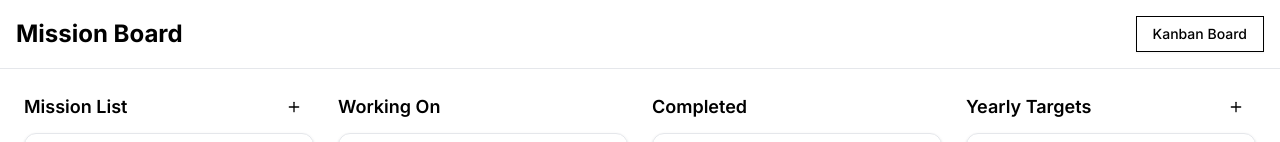
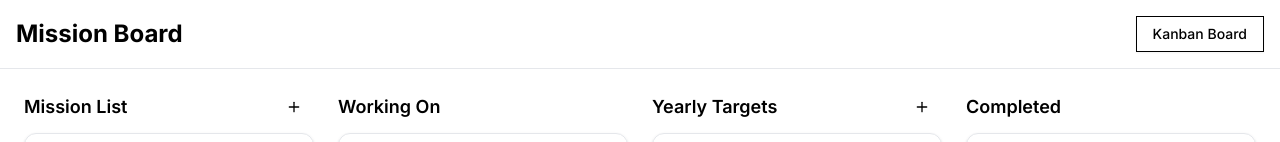
Before and after one commit to drtom-tech/domino-week-mission-tracker, a Next.js app: page /mission in a window 1280 px wide. Shown: the top 142 px of the page. Built offline with nearby package versions, Linux system fonts and the light colour scheme; no server answers; the database is empty.

Commit message:
refactor: swap "completed" and "yearly targets" on mission page
Update order in grid view and mobile columns.

#VERCEL_SKIP

Co-authored-by: null <231223209+drtom-tech@users.noreply.github.com>

```diff
--- a/components/mission-board.tsx
+++ b/components/mission-board.tsx
@@ -37,8 +37,8 @@ export function MissionBoard({ tasks }: MissionBoardProps) {
   const mobileColumns = [
     { id: "mission_list", label: "Mission List" },
     { id: "working_on", label: "Working On" },
+    { id: "yearly_targets", label: "Yearly Targets" },
     { id: "completed", label: "Completed" },
-    { id: "yearly_targets", label: "Yearly Targets" },
   ]
 
   const renderMobileView = () => {
@@ -88,16 +88,6 @@ export function MissionBoard({ tasks }: MissionBoardProps) {
           className="md:col-span-1"
         />
 
-        {/* Completed */}
-        <KanbanColumn
-          title="Completed"
-          columnId="completed"
-          tasks={getTasksByColumn("completed")}
-          allTasks={tasks}
-          onDrop={handleDrop}
-          className="md:col-span-1"
-        />
-
         {/* Yearly Targets */}
         <KanbanColumn
           title="Yearly Targets"
@@ -107,6 +97,16 @@ export function MissionBoard({ tasks }: MissionBoardProps) {
           onDrop={handleDrop}
           showAddButton
           onAddTask={() => {}}
+          className="md:col-span-1"
+        />
+
+        {/* Completed */}
+        <KanbanColumn
+          title="Completed"
+          columnId="completed"
+          tasks={getTasksByColumn("completed")}
+          allTasks={tasks}
+          onDrop={handleDrop}
           className="md:col-span-1"
         />
       </div>
```
